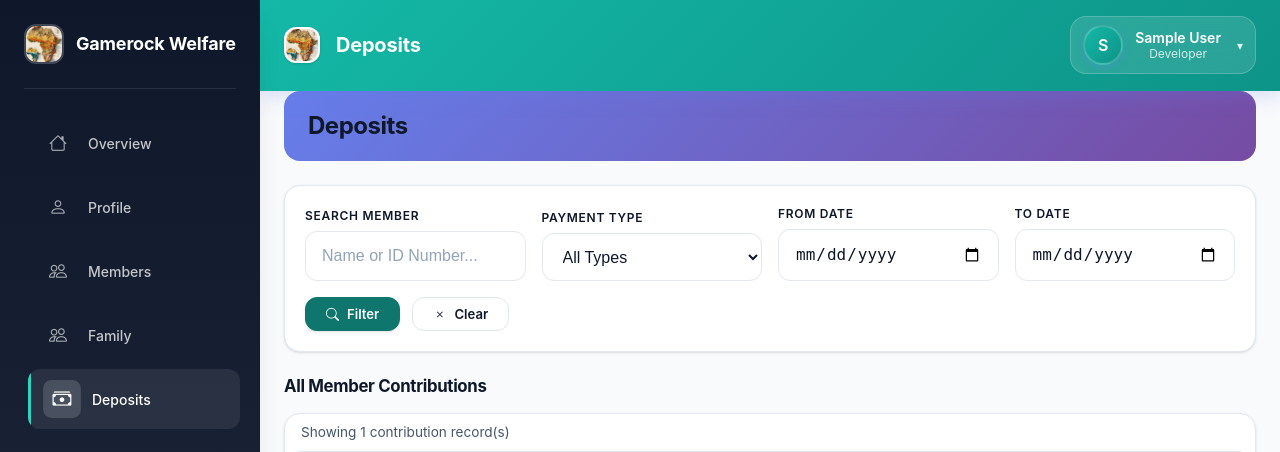
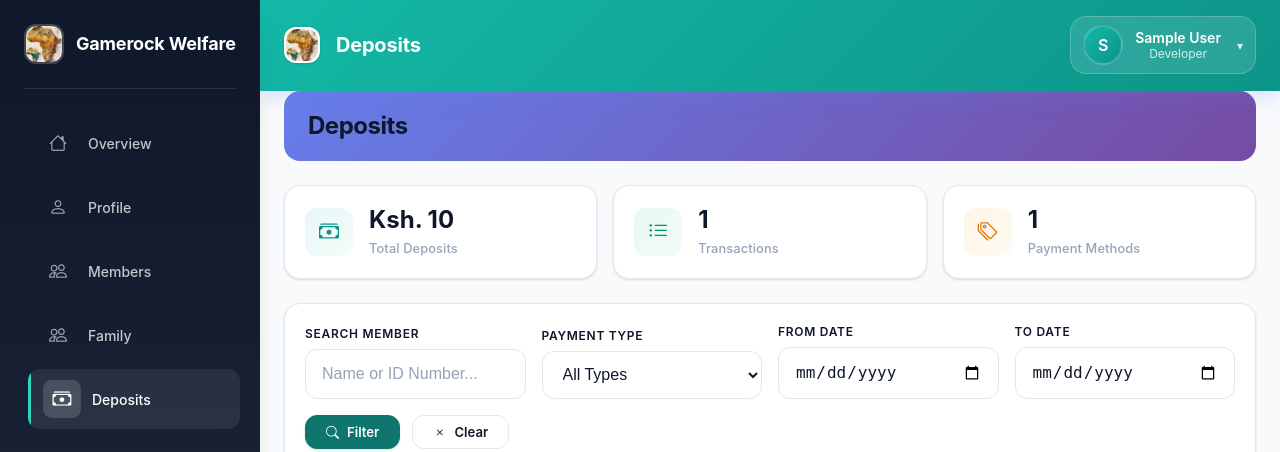
Before and after one commit to Timokama/gamerock, a Flask app: page /contribution/ in a window 1280 px wide; the page is wider, and only the part inside the window is pictured. Shown: the top 452 px of that part. Run offline with Flask 3, Linux system fonts and the light colour scheme; a user stored in the database is signed in; tables that the repository leaves empty hold one stand-in row (values such as "Sample post"); some libraries are stand-ins or nearby versions.

Commit message:
Deposits filters updates

```diff
--- a/app/deposit/routes.py
+++ b/app/deposit/routes.py
@@ -16,6 +16,7 @@ from app.models.spouse import Spouse
 from app.models.contribute import Contribution
 from app.models.payments import Payment
 from app.image import get_image_mime_type
+from sqlalchemy import select, not_
 from sqlalchemy.orm import joinedload, subqueryload
 @bp.route('/')
 @login_required
@@ -23,8 +24,9 @@ def index():
     user = User.query.get_or_404(current_user.id)
     export_csv = request.args.get('export', '')
 
-    if user.role in (AccessLevel.ADMIN, AccessLevel.DEVEL, AccessLevel.WELFARE_OFFICER):
+    if user.role in (AccessLevel.ADMIN, AccessLevel.DEVEL, AccessLevel.WELFARE_OFFICER, AccessLevel.TREASURER):
         search = request.args.get('search', '')
+        member_id = request.args.get('member', type=int)
         payment_type = request.args.get('payment_type')
         date_from = request.args.get('date_from')
         date_to = request.args.get('date_to')
@@ -55,13 +57,18 @@ def index():
             joinedload(Contribution.community_event)
         )
         if search:
-            contribution_query = contribution_query.join(Member).filter(
-                db.or_(
-                    Member.firstname.ilike(f'%{search}%'),
-                    Member.lastname.ilike(f'%{search}%'),
-                    Member.surname.ilike(f'%{search}%')
+            contribution_query = contribution_query.join(Member)
+            for term in search_terms:
+                contribution_query = contribution_query.filter(
+                    db.or_(
+                        db.cast(Member.id_number, db.String).ilike(f'%{term}%'),
+                        Member.firstname.ilike(f'%{term}%'),
+                        Member.lastname.ilike(f'%{term}%'),
+                        Member.surname.ilike(f'%{term}%')
+                    )
                 )
-            )
+        if member_id:
+            contribution_query = contribution_query.filter(Contribution.member_id == member_id)
         if payment_type:
             try:
                 payment_enum = Payment[payment_type] if payment_type in Payment.__members__ else Payment(payment_type)
@@ -87,6 +94,10 @@ def index():
         contributions_by_member = defaultdict(list)
         for c in contributions:
             contributions_by_member[c.member_id].append(c)
+
+        filtered_total_deposits = sum(c.amount or 0 for c in contributions)
+        filtered_total_transactions = len(contributions)
+        filtered_payment_types = len(set(c.payment_type.value for c in contributions if c.payment_type))
 
         if export_csv == 'csv':
             output = io.StringIO()
@@ -114,10 +125,14 @@ def index():
             for m in members
         ]
 
-        return render_template("deposit/index.html", user=user, members=members, contributions=contributions, contributions_by_member=contributions_by_member, events=events, level=Payment, filters={'search': search, 'payment_type': payment_type, 'date_from': date_from, 'date_to': date_to}, members_dropdown=members_dropdown, can_contribute=user.role.name in ['DEVEL', 'ADMIN', 'WELFARE_OFFICER', 'TREASURER'])
+        return render_template("deposit/index.html", user=user, members=members, contributions=contributions, contributions_by_member=contributions_by_member, events=events, level=Payment, filters={'search': search, 'member': member_id, 'payment_type': payment_type, 'date_from': date_from, 'date_to': date_to}, members_dropdown=members_dropdown, can_contribute=user.role.name in ['DEVEL', 'ADMIN', 'WELFARE_OFFICER', 'TREASURER'], filtered_total_deposits=filtered_total_deposits, filtered_total_transactions=filtered_total_transactions, filtered_payment_types=filtered_payment_types)
     member = user.member_profile
     if not member:
-        return render_template("deposit/index.html", user=user, can_contribute=user.role.name in ['DEVEL', 'ADMIN', 'WELFARE_OFFICER', 'TREASURER'])
+        return render_template("deposit/index.html", user=user, register=None,
+                               contributions=[], contributions_by_member={},
+                               events=[], level=Payment,
+                               filters={'event': None, 'payment_type': None, 'date_from': None, 'date_to': None},
+                               can_contribute=user.role.name in ['DEVEL', 'ADMIN', 'WELFARE_OFFICER', 'TREASURER'])
 
     event_id = request.args.get('event', type=int)
     payment_type = request.args.get('payment_type')
@@ -154,7 +169,11 @@ def index():
     for c in contributions:
         contributions_by_member[c.member_id].append(c)
 
-    return render_template("deposit/index.html", user=user, register=member, contributions=contributions, contributions_by_member=contributions_by_member, events=events, level=Payment, filters={'event': event_id, 'payment_type': payment_type, 'date_from': date_from, 'date_to': date_to}, can_contribute=user.role.name in ['DEVEL', 'ADMIN', 'WELFARE_OFFICER', 'TREASURER'])
+    filtered_total_deposits = sum(c.amount or 0 for c in contributions)
+    filtered_total_transactions = len(contributions)
+    filtered_payment_types = len(set(c.payment_type.value for c in contributions if c.payment_type))
+
+    return render_template("deposit/index.html", user=user, register=member, contributions=contributions, contributions_by_member=contributions_by_member, events=events, level=Payment, filters={'event': event_id, 'payment_type': payment_type, 'date_from': date_from, 'date_to': date_to}, can_contribute=user.role.name in ['DEVEL', 'ADMIN', 'WELFARE_OFFICER', 'TREASURER'], filtered_total_deposits=filtered_total_deposits, filtered_total_transactions=filtered_total_transactions, filtered_payment_types=filtered_payment_types)
 
 @bp.route('/<int:depo_id>/')
 def deposit(depo_id):
@@ -170,7 +189,7 @@ def deposit(depo_id):
     pending_contributions = CommunityEvent.query.filter(
         ~CommunityEvent.id.in_(member_contribution_events)
     ).all()
-    total = sum(c.amount for c in deposit)
+    total = sum(c.amount or 0 for c in deposit)
     total = "{:,}".format(total)
     events = CommunityEvent.query.all()
 
@@ -274,15 +293,15 @@ def api_member_pending_contributions(member_id):
     member = Member.query.get_or_404(member_id)
 
     # Get events the member has already contributed to - optimized query
-    member_contribution_events = db.session.query(Contribution.propose).filter(
+    member_contribution_events = select(Contribution.propose).where(
         Contribution.member_id == member_id,
         Contribution.propose.isnot(None)
-    ).subquery()
+    )
 
     # Get pending events (events not yet contributed to by this member)
     pending_events = (
         CommunityEvent.query
-        .filter(~CommunityEvent.id.in_(member_contribution_events))
+        .filter(not_(CommunityEvent.id.in_(member_contribution_events)))
         .order_by(CommunityEvent.event_date.asc())
         .all()
     )
--- a/app/main.py
+++ b/app/main.py
@@ -3,6 +3,7 @@ from flask import Blueprint, render_template, request, redirect, flash, url_for,
 from flask_login import login_required, current_user
 from werkzeug.security import generate_password_hash, check_password_hash
 from werkzeug.utils import secure_filename
+from sqlalchemy import select
 from . import db
 from .image import Images, get_image_mime_type
 from .user import User
@@ -32,11 +33,8 @@ def index():
         db.func.count(Member.id).label('total_members'),
         db.func.count(Spouse.id).label('total_spouses'),
         db.func.count(Child.id).label('total_children'),
-        db.func.count(CommunityEvent.id).label('total_events'),
-        db.func.sum(Contribution.amount).label('total_contributions')
+        db.func.count(CommunityEvent.id).label('total_events')
     ).select_from(Member).outerjoin(
-        Contribution, Contribution.member_id == Member.id
-    ).outerjoin(
         Spouse, Spouse.member_id == Member.id
     ).outerjoin(
         Child, Child.member_id == Member.id
@@ -48,7 +46,6 @@ def index():
     total_spouses = stats.total_spouses or 0
     total_children = stats.total_children or 0
     total_events = stats.total_events or 0
-    total_contributions = stats.total_contributions or 0
 
     # Eager load relationships to avoid N+1 queries
     recent_deposits = (
@@ -75,9 +72,125 @@ def index():
         .all()
     )
 
-    total_deposits = sum(d.amount or 0 for d in recent_deposits)
-    unique_members = len(set(d.member_id for d in recent_deposits))
-    unique_payment_types = len(set(d.payment_type.value for d in recent_deposits if d.payment_type))
+    total_deposits_result = db.session.query(db.func.sum(Contribution.amount)).scalar()
+    total_deposits = total_deposits_result or 0
+
+    total_transactions_result = db.session.query(db.func.count(Contribution.id)).scalar()
+    total_transactions = total_transactions_result or 0
+
+    unique_members_result = db.session.query(db.func.count(db.func.distinct(Contribution.member_id))).scalar()
+    unique_members = unique_members_result or 0
+
+    unique_payment_types_result = db.session.query(db.func.count(db.func.distinct(Contribution.payment_type))).scalar()
+    unique_payment_types = unique_payment_types_result or 0
+
+    deposit_search = request.args.get('search', '')
+    deposit_payment_type = request.args.get('payment_type')
+    deposit_date_from = request.args.get('date_from')
+    deposit_date_to = request.args.get('date_to')
+
+    filtered_contribution_query = Contribution.query
+    if deposit_search:
+        deposit_search_terms = [term.strip() for term in deposit_search.split() if term.strip()]
+        filtered_contribution_query = filtered_contribution_query.join(Member)
+        for term in deposit_search_terms:
+            filtered_contribution_query = filtered_contribution_query.filter(
+                db.or_(
+                    db.cast(Member.id_number, db.String).ilike(f'%{term}%'),
+                    Member.firstname.ilike(f'%{term}%'),
+                    Member.lastname.ilike(f'%{term}%'),
+                    Member.surname.ilike(f'%{term}%')
+                )
+            )
+    if deposit_payment_type:
+        try:
+            payment_enum = Payment[deposit_payment_type] if deposit_payment_type in Payment.__members__ else Payment(deposit_payment_type)
+            filtered_contribution_query = filtered_contribution_query.filter(Contribution.payment_type == payment_enum)
+        except (ValueError, KeyError):
+            pass
+    if deposit_date_from:
+        try:
+            from_date = datetime.strptime(deposit_date_from, '%Y-%m-%d').date()
+            filtered_contribution_query = filtered_contribution_query.filter(Contribution.trans_date >= from_date)
+        except (ValueError, TypeError):
+            pass
+    if deposit_date_to:
+        try:
+            to_date = datetime.strptime(deposit_date_to, '%Y-%m-%d').date()
+            filtered_contribution_query = filtered_contribution_query.filter(Contribution.trans_date <= to_date)
+        except (ValueError, TypeError):
+            pass
+
+    filtered_total_deposits = filtered_contribution_query.with_entities(db.func.sum(Contribution.amount)).scalar() or 0
+    filtered_total_transactions = filtered_contribution_query.with_entities(db.func.count(Contribution.id)).scalar() or 0
+    filtered_payment_types = db.session.query(db.func.count(db.func.distinct(Contribution.payment_type))).filter(
+        Contribution.id.in_(select(filtered_contribution_query.with_entities(Contribution.id).subquery()))
+    ).scalar() or 0
+
+    member_deposit_totals = db.session.query(
+        Contribution.member_id,
+        db.func.sum(Contribution.amount).label('total_amount'),
+        db.func.count(Contribution.id).label('transaction_count')
+    ).group_by(Contribution.member_id).all()
+
+    member_deposit_totals_dict = {
+        mid: {'total': total or 0, 'count': count or 0}
+        for mid, total, count in member_deposit_totals
+    }
+
+    has_deposit_filter = bool(deposit_search or deposit_payment_type or deposit_date_from or deposit_date_to)
+    if has_deposit_filter:
+        filtered_member_totals = db.session.query(
+            Contribution.member_id,
+            db.func.sum(Contribution.amount).label('total_amount'),
+            db.func.count(Contribution.id).label('transaction_count')
+        ).filter(
+            Contribution.id.in_(select(filtered_contribution_query.with_entities(Contribution.id).subquery()))
+        ).group_by(Contribution.member_id).all()
+
+        filtered_member_deposit_totals_dict = {
+            mid: {'total': total or 0, 'count': count or 0}
+            for mid, total, count in filtered_member_totals
+        }
+    else:
+        filtered_member_deposit_totals_dict = member_deposit_totals_dict
+
+    all_contributions = (
+        Contribution.query
+        .options(
+            joinedload(Contribution.member),
+            joinedload(Contribution.community_event)
+        )
+        .order_by(Contribution.trans_date.desc())
+        .all()
+    )
+
+    member_payment_types = {}
+    for c in all_contributions:
+        if c.member_id and c.payment_type:
+            member_payment_types.setdefault(c.member_id, set()).add(c.payment_type.value)
+
+    all_contributions_by_member = {}
+    for c in all_contributions:
+        if c.member_id:
+            all_contributions_by_member.setdefault(c.member_id, []).append(c)
+
+    filtered_member_payment_types = {}
+    if has_deposit_filter:
+        for member_id, payment_type in filtered_contribution_query.with_entities(Contribution.member_id, Contribution.payment_type).all():
+            if member_id and payment_type:
+                filtered_member_payment_types.setdefault(member_id, set()).add(payment_type.value)
+        filtered_contributions = filtered_contribution_query.options(
+            joinedload(Contribution.member),
+            joinedload(Contribution.community_event)
+        ).order_by(Contribution.trans_date.desc()).all()
+        filtered_contributions_by_member = {}
+        for c in filtered_contributions:
+            if c.member_id:
+                filtered_contributions_by_member.setdefault(c.member_id, []).append(c)
+    else:
+        filtered_member_payment_types = member_payment_types
+        filtered_contributions_by_member = all_contributions_by_member
 
     # Load full member objects with family relationships for Members/Family sections
     all_members = (
@@ -88,7 +201,6 @@ def index():
             subqueryload(Member.child)
         )
         .order_by(Member.created_at.desc())
-        .limit(50)
         .all()
     )
 
@@ -103,6 +215,9 @@ def index():
             for c in (s.child or []):
                 if c not in member_children[m.id]:
                     member_children[m.id].append(c)
+        m.member_image_url = None
+        if m.user_account and m.user_account.image:
+            m.member_image_url = url_for('main.member_image', member_id=m.id)
 
     # Get current user and member profile
     user = User.query.get_or_404(current_user.id)
@@ -124,15 +239,24 @@ def index():
                          contact=current_user.phone_num,
                          email=current_user.role.value,
                          total_members=total_members,
-                         total_contributions=total_contributions,
                          total_events=total_events,
                          recent_members=recent_members,
                          recent_deposits=recent_deposits,
                          member=member,
                          member_image_url=member_image_url,
                          total_deposits=total_deposits,
+                         total_transactions=total_transactions,
                          unique_members=unique_members,
                          unique_payment_types=unique_payment_types,
+                         filtered_total_deposits=filtered_total_deposits,
+                         filtered_total_transactions=filtered_total_transactions,
+                         filtered_payment_types=filtered_payment_types,
+                         filtered_member_deposit_totals=filtered_member_deposit_totals_dict,
+                         filtered_member_payment_types=filtered_member_payment_types,
+                         filtered_contributions_by_member=filtered_contributions_by_member,
+                         member_deposit_totals=member_deposit_totals_dict,
+                         member_payment_types=member_payment_types,
+                         all_contributions_by_member=all_contributions_by_member,
                          all_members=all_members,
                          member_stats=member_stats,
                          member_children=member_children,
--- a/app/register/routes.py
+++ b/app/register/routes.py
@@ -137,7 +137,7 @@ def deposit(depo_id):
             pass
 
     contributions = query.order_by(Contribution.trans_date.desc()).all()
-    total = sum(c.amount for c in contributions)
+    total = sum(c.amount or 0 for c in contributions)
     member_contribution_events = db.select(Contribution.propose).where(
         Contribution.member_id == register.id
     ).distinct()
@@ -461,7 +461,7 @@ def dashboard():
 
     contributions = Contribution.query.filter_by(member_id=member.id).order_by(Contribution.trans_date.desc()).all()
 
-    total_contributed = sum(c.amount for c in contributions)
+    total_contributed = sum(c.amount or 0 for c in contributions)
     total_contributed = "{:,}".format(total_contributed)
 
     from app.models.community_event import CommunityEvent
@@ -533,7 +533,7 @@ def dashboard():
                 all_children.append(child)
 
     deposits = contributions
-    total_deposits = sum(c.amount for c in deposits)
+    total_deposits = sum(c.amount or 0 for c in deposits)
     total_deposits = "{:,}".format(total_deposits)
 
     faqs = []
--- a/app/templates/contribute/tag.html
+++ b/app/templates/contribute/tag.html
@@ -963,7 +963,7 @@
             <div class="stat-card-icon"><i class="bi bi-currency-dollar"></i></div>
             <div class="stat-card-label">Total Contributions</div>
         </div>
-        <div class="stat-card-value" id="statTotal">Ksh. {% set total_amount = contributions|sum(attribute='amount') %}{{ "{:,}".format(total_amount) }}</div>
+        <div class="stat-card-value" id="statTotal">Ksh. {% set total_amount = contributions|sum(attribute='amount') or 0 %}{{ "{:,}".format(total_amount) }}</div>
     </div>
     <div class="stat-card">
         <div class="stat-card-header">
--- a/app/templates/deposit/index.html
+++ b/app/templates/deposit/index.html
@@ -156,6 +156,77 @@
 .deposit-filters .filter-actions .btn-outline:hover {
     border-color: var(--primary-700);
     color: var(--primary-700);
+}
+
+/* Deposit summary stats */
+.deposit-stats {
+    display: grid;
+    grid-template-columns: repeat(auto-fit, minmax(200px, 1fr));
+    gap: var(--space-4);
+    margin-bottom: var(--space-6);
+}
+
+.deposit-stat-card {
+    background: var(--bg-secondary);
+    border-radius: var(--radius-xl);
+    padding: var(--space-5);
+    box-shadow: var(--shadow-sm);
+    border: 1px solid var(--border-light);
+    display: flex;
+    align-items: center;
+    gap: var(--space-4);
+    transition: all var(--transition-base);
+}
+
+.deposit-stat-card:hover {
+    transform: translateY(-2px);
+    box-shadow: var(--shadow-lg);
+}
+
+.deposit-stat-icon {
+    width: 48px;
+    height: 48px;
+    border-radius: var(--radius-lg);
+    display: inline-flex;
+    align-items: center;
+    justify-content: center;
+    font-size: 1.25rem;
+    flex-shrink: 0;
+}
+
+.deposit-stat-icon.primary {
+    background: linear-gradient(135deg, rgba(20, 184, 166, 0.1) 0%, rgba(20, 184, 166, 0.05) 100%);
+    color: var(--primary-color, #14b8a6);
+}
+
+.deposit-stat-icon.success {
+    background: linear-gradient(135deg, rgba(16, 185, 129, 0.1) 0%, rgba(16, 185, 129, 0.05) 100%);
+    color: #059669;
+}
+
+.deposit-stat-icon.warning {
+    background: linear-gradient(135deg, rgba(245, 158, 11, 0.1) 0%, rgba(245, 158, 11, 0.05) 100%);
+    color: #d97706;
+}
+
+.deposit-stat-icon.info {
+    background: linear-gradient(135deg, rgba(102, 126, 234, 0.1) 0%, rgba(102, 126, 234, 0.05) 100%);
+    color: #667eea;
+}
+
+.deposit-stat-value {
+    font-size: 1.5rem;
+    font-weight: 700;
+    color: var(--dark-color, #0f172a);
+    line-height: 1.2;
+    margin-bottom: 0.25rem;
+}
+
+.deposit-stat-label {
+    font-size: 0.8rem;
+    color: var(--text-muted, #64748b);
+    font-weight: 500;
+    letter-spacing: 0.01em;
 }
 
 /* Deposit table */
@@ -1409,6 +1480,31 @@
 <!-- Page Header -->
 <div class="deposit-page-header">
     <h2>Deposits</h2>
+</div>
+
+<!-- Deposit Summary Stats -->
+<div class="deposit-stats" style="margin-bottom: var(--space-6);">
+    <div class="deposit-stat-card">
+        <div class="deposit-stat-icon primary"><i class="bi bi-cash-stack"></i></div>
+        <div>
+            <div class="deposit-stat-value">Ksh. {{ '{:,}'.format(filtered_total_deposits) }}</div>
+            <div class="deposit-stat-label">Total Deposits</div>
+        </div>
+    </div>
+    <div class="deposit-stat-card">
+        <div class="deposit-stat-icon success"><i class="bi bi-list-ul"></i></div>
+        <div>
+            <div class="deposit-stat-value">{{ filtered_total_transactions }}</div>
+            <div class="deposit-stat-label">Transactions</div>
+        </div>
+    </div>
+    <div class="deposit-stat-card">
+        <div class="deposit-stat-icon warning"><i class="bi bi-tags"></i></div>
+        <div>
+            <div class="deposit-stat-value">{{ filtered_payment_types }}</div>
+            <div class="deposit-stat-label">Payment Methods</div>
+        </div>
+    </div>
 </div>
 
 <!-- Deposit Filters -->
@@ -1501,7 +1597,7 @@
                             </div>
                         </div>
                     </td>
-                    <td data-label="Total Deposits" class="deposit-amount">Ksh. {{ '{:,}'.format(member_contributions|sum(attribute='amount')) }}</td>
+                    <td data-label="Total Deposits" class="deposit-amount">Ksh. {{ '{:,}'.format(member_contributions|sum(attribute='amount') or 0) }}</td>
                     <td data-label="Transactions">{{ member_contributions|length }}</td>
                     <td data-label="Payment Methods">
                         {% set payment_types = member_contributions|map(attribute='payment_type')|reject('none')|map(attribute='value')|list %}
@@ -1604,9 +1700,34 @@
     </div>
 </div>
 {% else %}
-    <!-- Page Header -->
+<!-- Page Header -->
 <div class="deposit-page-header">
     <h2>Deposits</h2>
+</div>
+
+<!-- Deposit Summary Stats -->
+<div class="deposit-stats" style="margin-bottom: var(--space-6);">
+    <div class="deposit-stat-card">
+        <div class="deposit-stat-icon primary"><i class="bi bi-cash-stack"></i></div>
+        <div>
+            <div class="deposit-stat-value">Ksh. {{ '{:,}'.format(filtered_total_deposits) }}</div>
+            <div class="deposit-stat-label">Total Deposits</div>
+        </div>
+    </div>
+    <div class="deposit-stat-card">
+        <div class="deposit-stat-icon success"><i class="bi bi-list-ul"></i></div>
+        <div>
+            <div class="deposit-stat-value">{{ filtered_total_transactions }}</div>
+            <div class="deposit-stat-label">Transactions</div>
+        </div>
+    </div>
+    <div class="deposit-stat-card">
+        <div class="deposit-stat-icon warning"><i class="bi bi-tags"></i></div>
+        <div>
+            <div class="deposit-stat-value">{{ filtered_payment_types }}</div>
+            <div class="deposit-stat-label">Payment Methods</div>
+        </div>
+    </div>
 </div>
 
 <!-- Deposit Filters -->
```
Also changed, not shown: app/templates/admin_dashboard.html (+43 -32 lines), app/templates/register/dashboard.html (+2 -2 lines).
